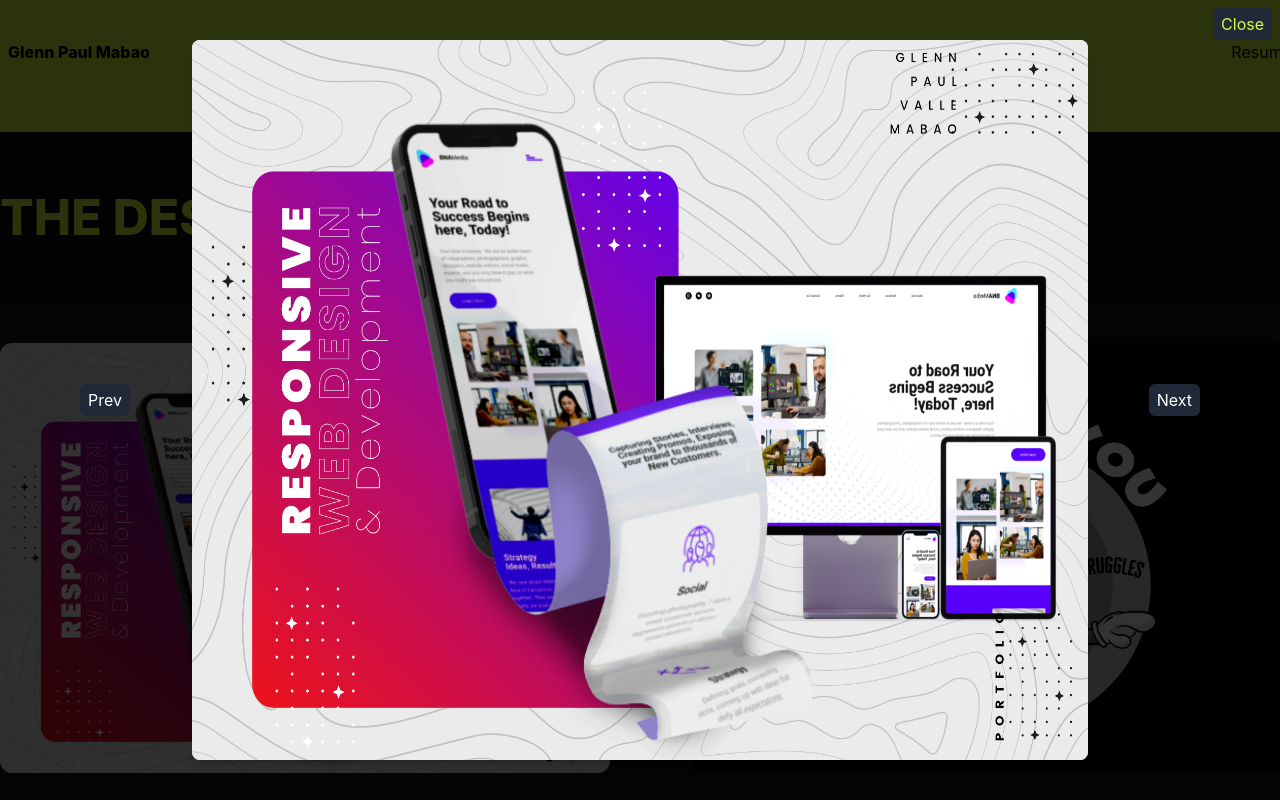
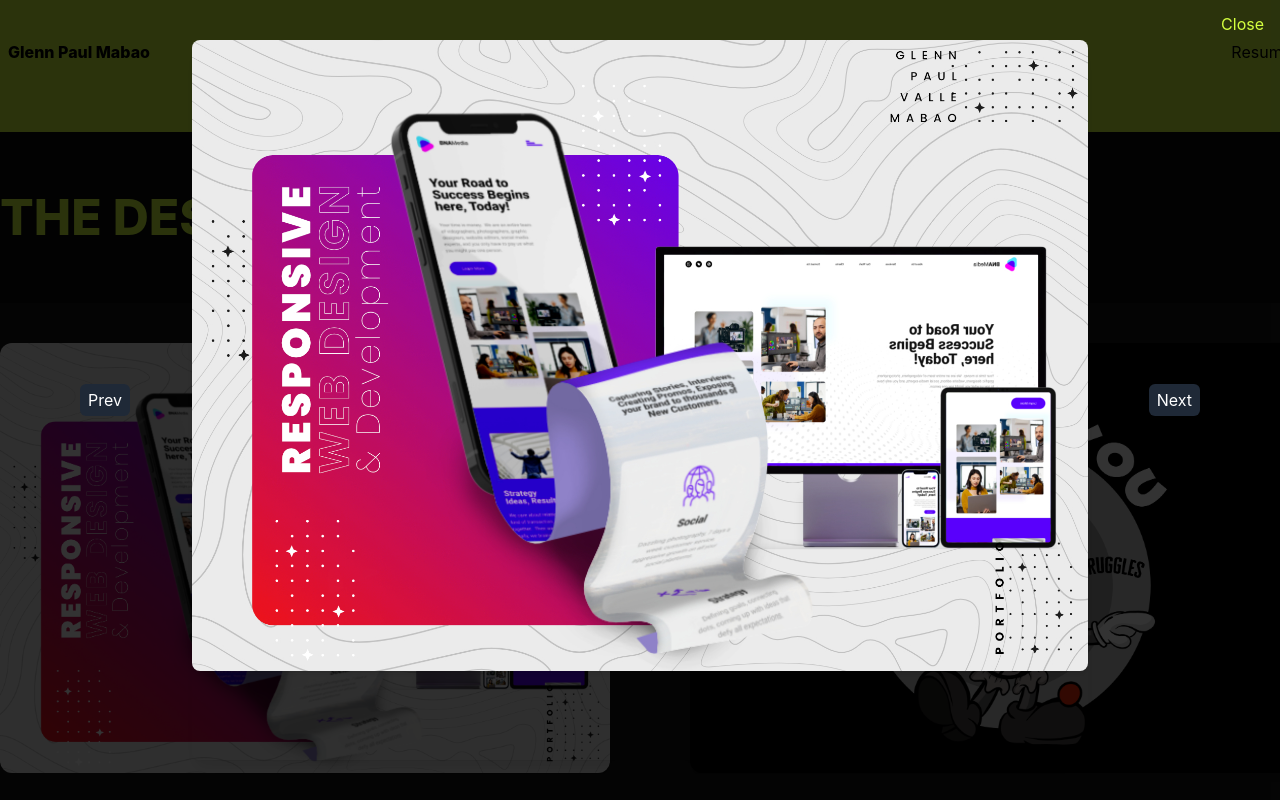
Before and after one commit to glennpaulmabao/web, a Next.js app: page /thedesigner in a window 1280 px wide. Both pictures are taken after a click on the picture 305 px from the left and 557 px from the top of the page. Shown: the top 800 px of the page. Built offline with nearby package versions, Linux system fonts and the light colour scheme.

Commit message:
Designers Page Updates

```diff
--- a/pages/thedesigner.js
+++ b/pages/thedesigner.js
@@ -83,14 +83,14 @@ function designs() {
             className="absolute top-0 left-0 w-full h-auto bg-gray-900 opacity-40"
             onClick={handleClose}
           ></div>
-          <div className="z-10 justify-center mx-auto bg-white rounded-lg h-auto w-[70%] shadow-lg justify-items-center">
+          <div className="z-10 justify-center mx-auto rounded-lg min-h-auto w-[90%] md:w-[70%] shadow-lg justify-items-center">
             <Image
               src={images[selectedImageIndex].default}
               alt="gallery"
-              className="w-auto h-full rounded-lg shadow-md"
+              className="w-auto h-auto rounded-lg shadow-md"
             />
             <button
-              className="absolute px-2 py-1 text-[#D4FF3F] bg-gray-800 rounded-md top-2 right-2"
+              className="absolute px-2 py-1 text-[#D4FF3F] rounded-md top-2 right-2"
               onClick={handleClose}
             >
               Close
```
